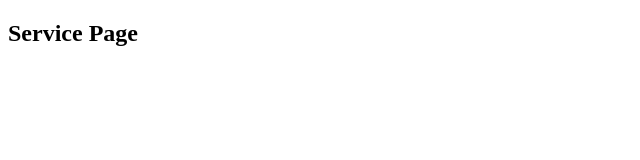
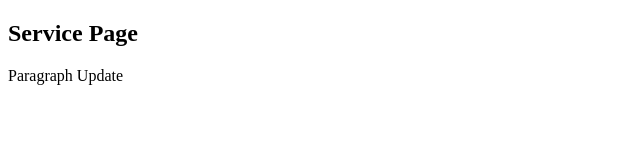
Before and after one commit to TanwirAlam/github-tutorial, a plain HTML site: page myser.html in a window 1280 px wide. Shown: the whole page, without its empty margins (0-640 px from the left). Drawn offline with Linux system fonts and the light colour scheme.

Commit message:
Myser Pagragraph  Added

```diff
--- a/myser.html
+++ b/myser.html
@@ -7,5 +7,6 @@
 </head>
 <body>
     <h2>Service Page</h2>
+    <p>Paragraph Update</p>
 </body>
 </html>
```
